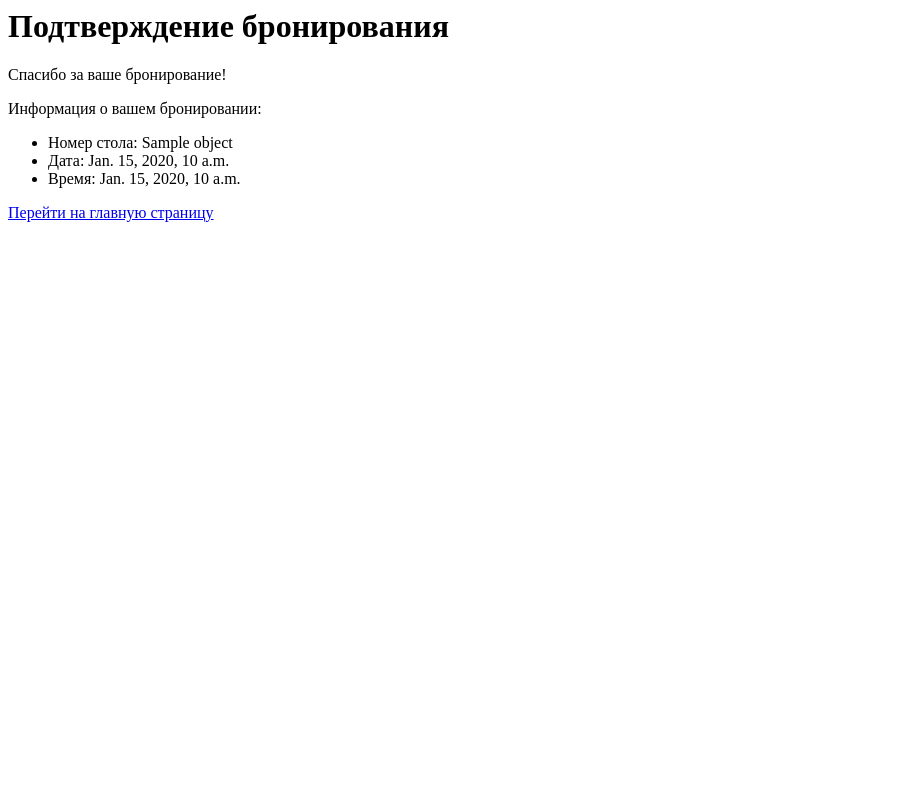
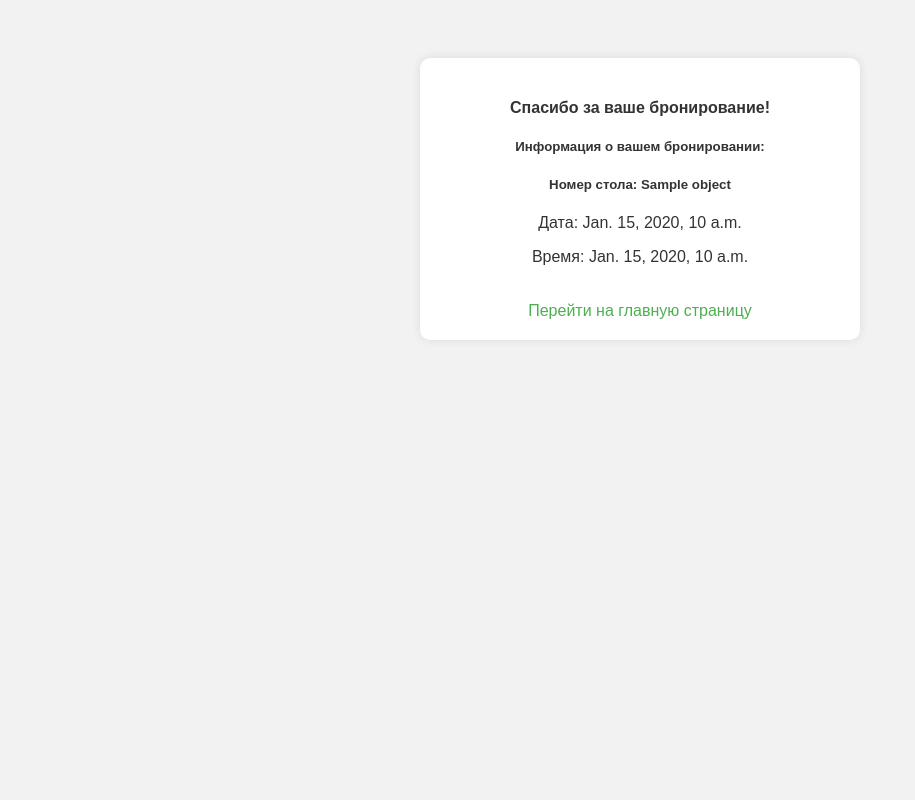
Before and after one commit to Alekseyeli08/diplom_project, a Django app: template reservation/templates/reservation/reservations_confirmation.html in a window 1280 px wide. Shown: the whole page, without its empty margins (0-915 px from the left). Run offline with Django 5.2, Linux system fonts and the light colour scheme; the template is opened without the code that fills it: most values are stand-ins (such as "Sample title", 1, 10 or a date in 2020).

Commit message:
update and init

```diff
--- a/reservation/forms.py
+++ b/reservation/forms.py
@@ -2,7 +2,7 @@ from datetime import datetime, time, timedelta
 
 from django import forms
 from django.core.exceptions import ValidationError
-from django.forms import BooleanField, DateInput, ModelForm, Textarea, TextInput
+from django.forms import BooleanField, ModelForm
 from django.utils import timezone
 
 from reservation.models import Reservations
--- a/reservation/templates/reservation/reservations_confirmation.html
+++ b/reservation/templates/reservation/reservations_confirmation.html
@@ -1,21 +1,23 @@
-
-
-<div class="container col-4">
-    <div class="card text-center">
-        <div class="card-body">
-
-                <h1>Подтверждение бронирования</h1>
-                <p>Спасибо за ваше бронирование!</p>
-                <p>Информация о вашем бронировании:</p>
-                <ul>
-                    <li class="card-title text-center">Номер стола: {{ object.name_table }}</li>
-                    <li class="card-title text-center">Дата: {{ object.date }}</li>
-                    <li class="card-title text-center">Время: {{ object.time }}</li>
-                </ul>
-             <div class="btn-group">
+{% load static %}
+<!DOCTYPE html>
+   <html lang="ru">
+   <head>
+       <meta charset="UTF-8">
+       <meta name="viewport" content="width=device-width, initial-scale=1.0">
+       <link rel="stylesheet" href="{% static 'css/styles.css' %}">
+       <title>Подтверждение бронирования</title>
+   </head>
+            <div class="container">
+                    <h4 class="card-header">Спасибо за ваше бронирование!</h4>
+                    <h5 class="card-header">Информация о вашем бронировании:</h5>
+                        <h5 class="card-title text-center">Номер стола: {{ object.name_table }}</h5>
+                        <p class="card-text">Дата: {{ object.date }}</p>
+                        <p class="card-text">Время: {{ object.time }}</p>
+                        <div class="btn-group">
                             <a class="btn btn-sm btn-outline-primary" href="{% url 'reservation:home' %}"
                                role="button">Перейти на главную страницу</a>
                         </div>
-        </div>
+          </div>
     </div>
-</div>
+</section>
+   </html>
--- /dev/null
+++ b/static/css/styles.css
@@ -0,0 +1,31 @@
+body {
+       font-family: Arial, sans-serif;
+       background-color: #f2f2f2;
+       color: #333;
+       text-align: center;
+       padding: 50px;
+   }
+
+   .container {
+       background-color: white;
+       padding: 20px;
+       border-radius: 10px;
+       box-shadow: 0 0 10px rgba(0, 0, 0, 0.1);
+       max-width: 400px;
+       margin: auto;
+   }
+
+   h1 {
+       color: #4CAF50;
+   }
+
+   a {
+       display: inline-block;
+       margin-top: 20px;
+       text-decoration: none;
+       color: #4CAF50;
+   }
+
+   a:hover {
+       text-decoration: underline;
+   }
```
Also changed, not shown: reservation/views.py (+7 -11 lines).
